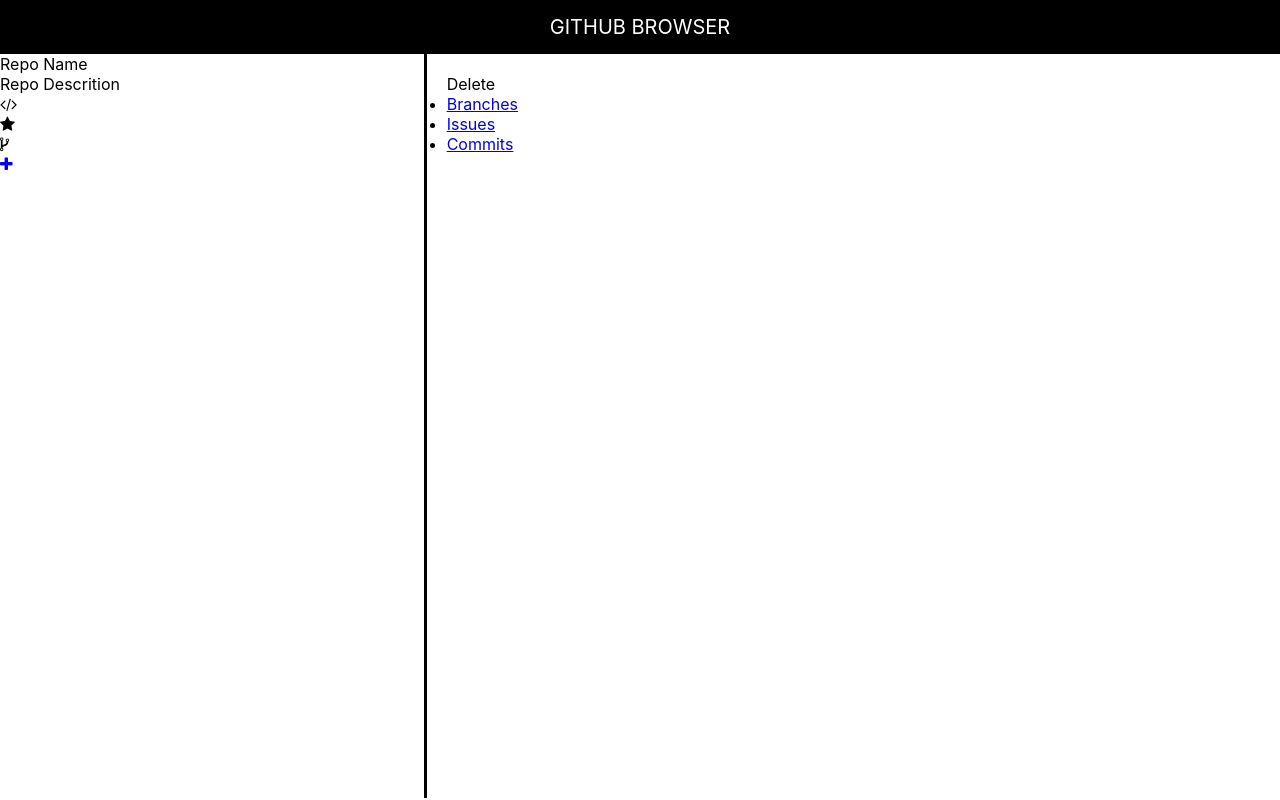
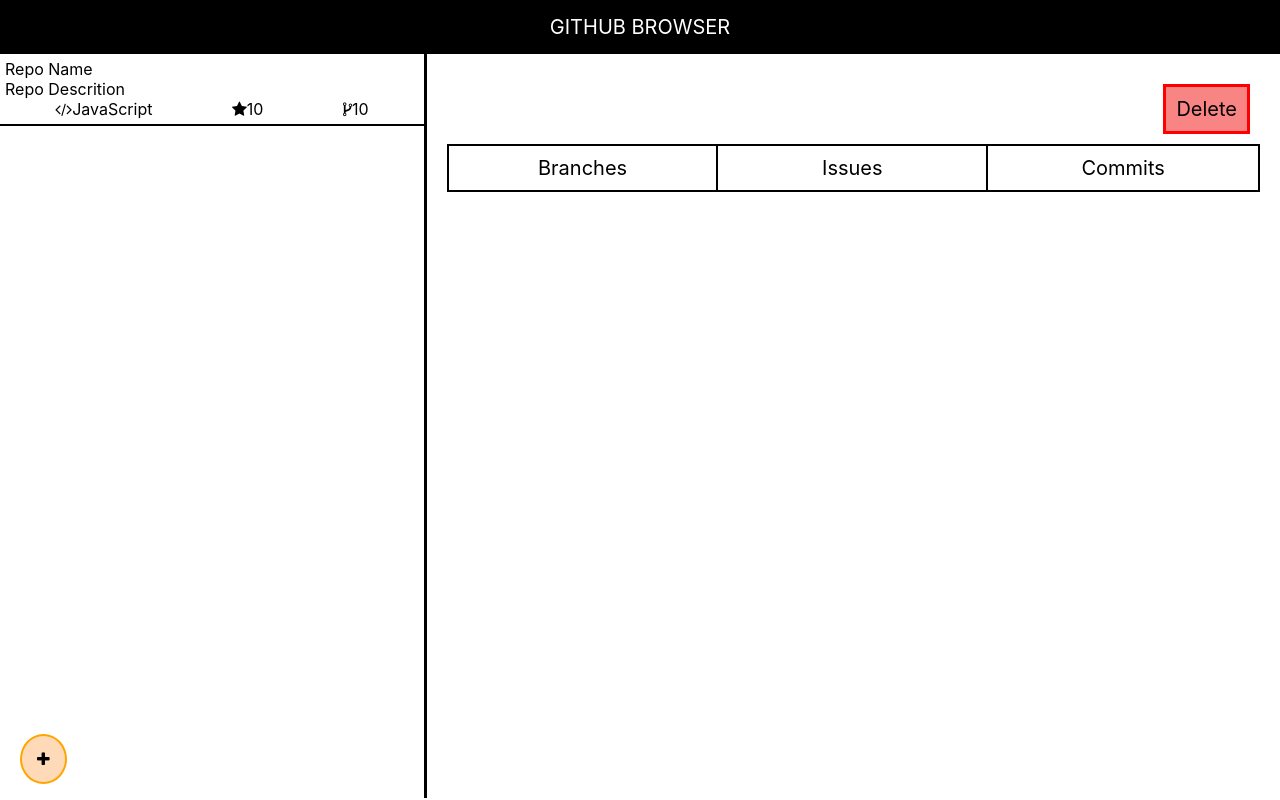
Before and after one commit to SihotiyaKartik/git-repo-viewer, a React (Create React App) app: page / in a window 1280 px wide. Built offline with nearby package versions, Linux system fonts and the light colour scheme.

Commit message:
improved UI

```diff
--- a/src/App.css
+++ b/src/App.css
@@ -23,3 +23,114 @@
 .right{
   padding: 20px;
 }
+
+.repos{
+  overflow-y: scroll;
+  height:calc(100vh - 120px);
+}
+
+.repos::-webkit-scrollbar{
+  width:5px;
+}
+
+.repos::-webkit-scrollbar-track{
+  box-shadow: inset 0 0 6px rgba(0,0,0,0.3);
+}
+
+.repos::-webkit-scrollbar-thumb{
+  background-color: darkgrey;
+  outline: 1px solid slategray;
+  border-radius: 40px;
+
+}
+
+.repo-body{
+  border-bottom: 2px solid black;
+  padding:5px;
+}
+
+.repo-body:hover{
+background-color: bisque;
+}
+
+.repo-utils{
+  display:flex;
+  justify-content: space-between;
+  padding:0px 50px;
+}
+
+.repo-add{
+  margin-left:20px;
+}
+
+.fa-plus{
+  color:black;
+  padding:15px;
+  border-radius: 50%;
+  border:2px solid orange;
+  background-color: peachpuff;
+}
+
+.delete{
+  width:100%;
+  padding:10px;
+  display: flex;
+  justify-content: flex-end;
+  cursor: pointer;
+}
+
+.delete > p{
+  padding:10px;
+  background-color: rgb(248, 132, 132);
+  border:3px solid red;
+  color: black;
+  font-size: 20px;
+}
+
+.tabs{
+  overflow-y: scroll;
+}
+
+.tabs::-webkit-scrollbar{
+  width:5px;
+}
+
+.tabs::-webkit-scrollbar-track{
+  box-shadow: inset 0 0 6px rgba(0,0,0,0.3);
+}
+
+.tabs::-webkit-scrollbar-thumb{
+  background-color: darkgrey;
+  outline: 1px solid slategray;
+  border-radius: 40px;
+}
+
+.tabs > ul{
+  display: flex;
+
+  border:2px solid black;
+}
+
+.tabs > ul > li{
+  list-style: none;
+  width:33.34%;
+  padding:10px;
+
+  display: flex;
+  justify-content: center;
+}
+
+.tabs > ul > li:nth-child(1){
+  border-right:2px solid black;
+}
+
+.tabs > ul > li:nth-child(2){
+  border-right:2px solid black;
+}
+
+.tabs > ul > li > a{
+  font-size: 20px;
+  text-decoration: none;
+  color: black;
+  text-align: center;
+}
--- a/src/components/repo.js
+++ b/src/components/repo.js
@@ -12,15 +12,15 @@
     <div className="repo-utils">
     <div className="subitem">
         <i className="fa fa-code" />
-        <span></span>
+        <span>JavaScript</span>
       </div>
       <div className="subitem">
         <i className="fa fa-star" />
-        <span></span>
+        <span>10</span>
       </div>
       <div className="subitem">
         <i className="fa fa-code-fork" />
-        <span></span>
+        <span>10</span>
       </div>
     </div>
 </div>
--- a/src/components/repos.js
+++ b/src/components/repos.js
@@ -2,7 +2,7 @@
 import Repo from './repo'
 function Repos() {
     return (
-        <div>
+        <div className="repos">
             <Repo />
         </div>
     )
```
